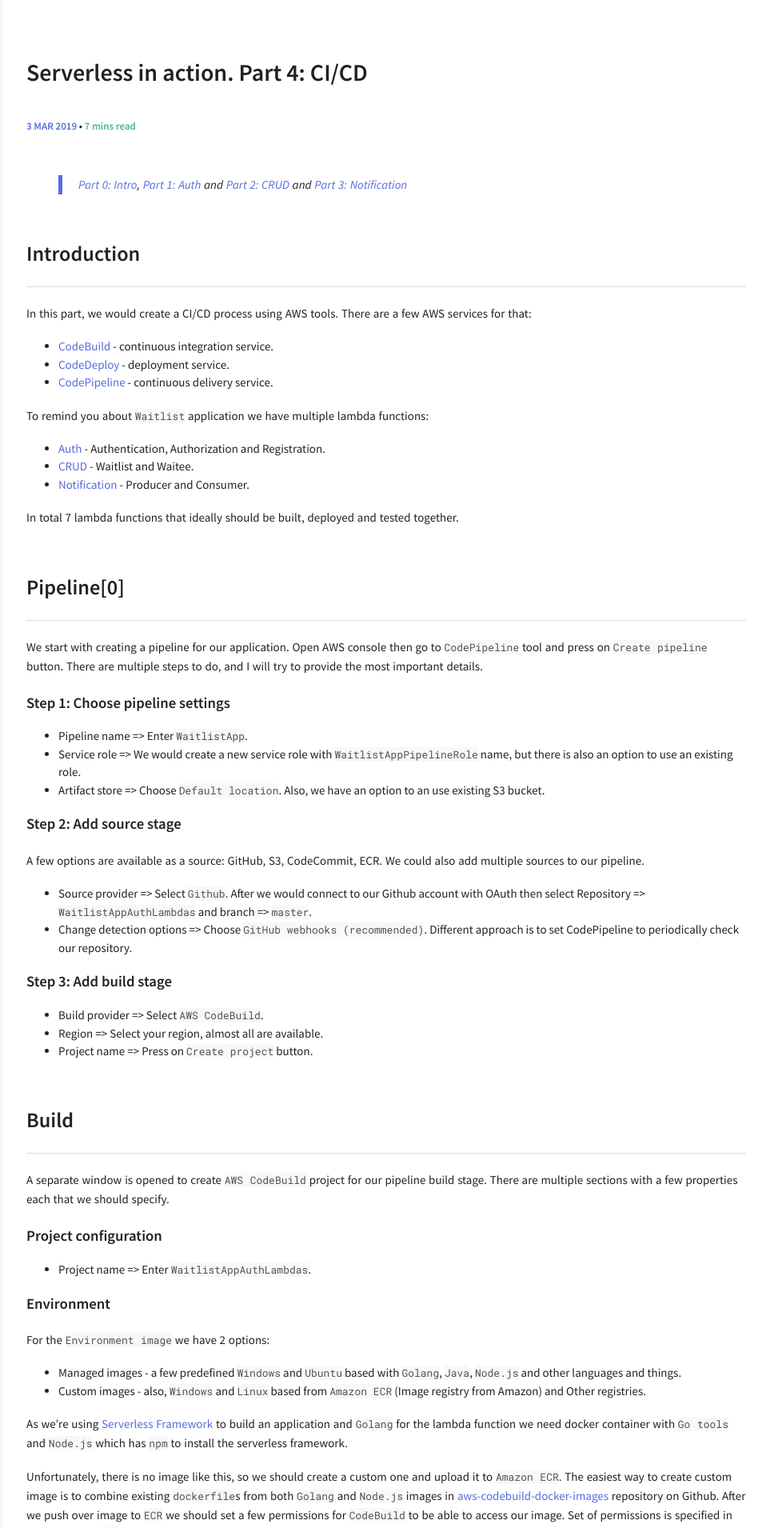
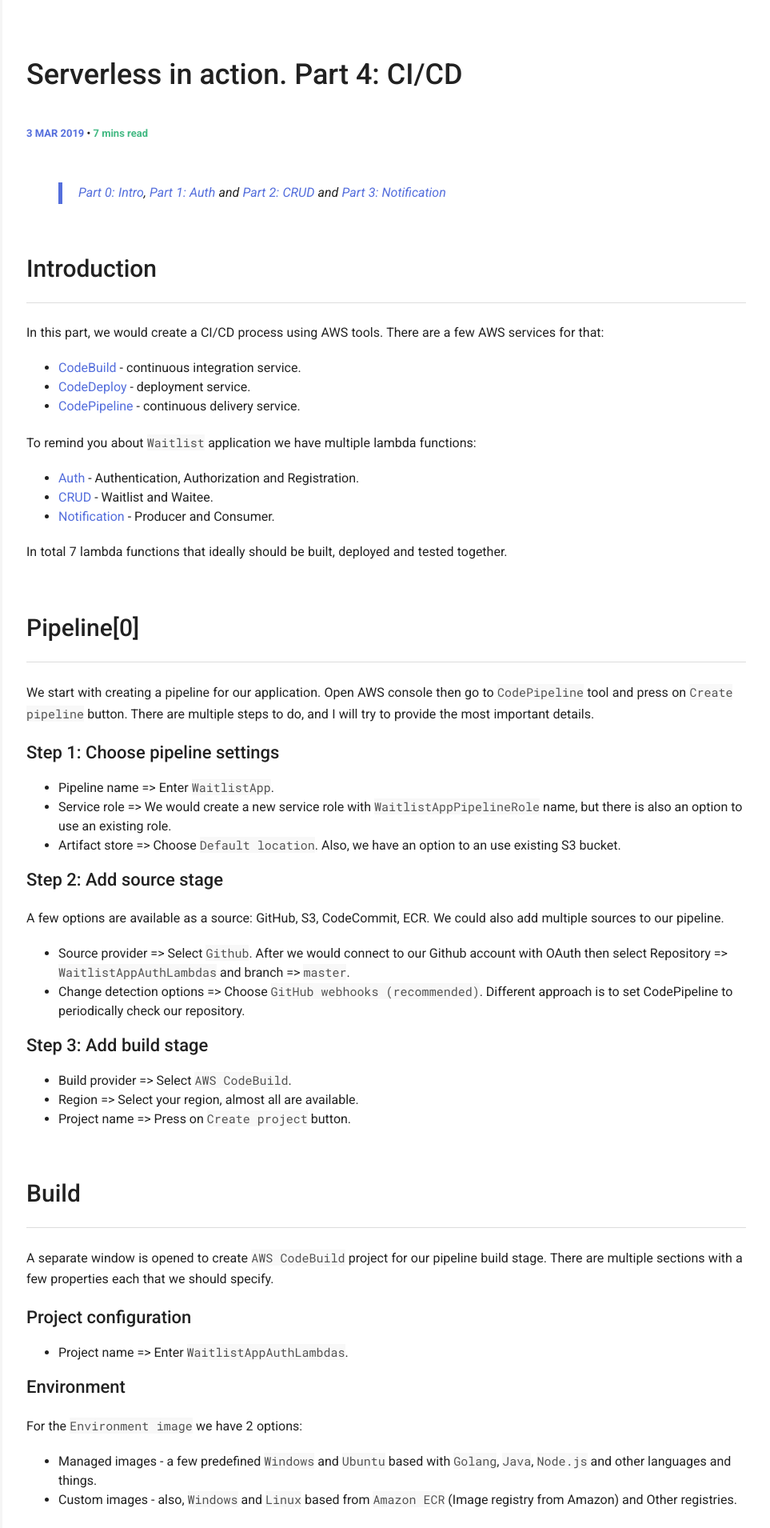
Before and after one commit to korest/korest.github.io, a Jekyll site: the page built from _posts/2019-03-03-serverless-in-action-part-4.md, in a window 1280 px wide. Shown: the top 1910 px of the page at 80% size, without its empty margins (317-1280 px from the left). Built offline with Jekyll 4.4.1, drawn with Linux system fonts in a browser that asks for light colours; comment, search, counter and statistics services are not loaded; some of the changed text lies outside the part shown.

Commit message:
Improve typography with Roboto font and larger sizes
- Replace Source Sans Pro with Roboto for better software engineering aesthetic
- Increase base font size from 15px to 16px
- Bump all heading sizes by 0.125-0.25rem for better hierarchy
- Improve font weight consistency (400 for body, 500 for headings)
- Add modern font smoothing and better fallback fonts
- Update monospace stack with Roboto Mono and developer-friendly fonts
- Enhance line height and spacing for better readability

🤖 Generated with [Claude Code](https://claude.ai/code)

Co-Authored-By: Claude <noreply@anthropic.com>

```diff
--- a/_sass/components/_new-syntax-highlighting.scss
+++ b/_sass/components/_new-syntax-highlighting.scss
@@ -2,7 +2,8 @@ pre, code {
   font-family: $font-family-monospace;
   color: #525252;
   background-color: #f8f8f8;
-  font-size: ($font-size-base - 2);
+  font-size: ($font-size-base - 1);
+  font-weight: 400;
 }
 
 .highlight table td { padding: 0; }
--- a/_sass/components/_typography.scss
+++ b/_sass/components/_typography.scss
@@ -9,9 +9,10 @@
 html {
   line-height: $base-line-height;
   font-family: $font-family-base;
-  font-weight: normal;
+  font-weight: 400;
   color: $text-color;
   -webkit-font-smoothing: antialiased;
+  -moz-osx-font-smoothing: grayscale;
   text-rendering: optimizeLegibility;
   font-size: $font-size-base;
 }
@@ -47,8 +48,9 @@ a {
 //
 
 h1, h2, h3, h4, h5, h6 {
-	font-weight: 600;
-  line-height: 1.7;
+	font-weight: 500;
+  line-height: 1.4;
+  font-family: $font-family-base;
 }
 
 h1 a, h2 a, h3 a, h4 a, h5 a, h6 a {
@@ -83,7 +85,7 @@ hr {
 
 em { font-style: italic; }
 
-strong { font-weight: 600; }
+strong { font-weight: 500; }
 
 small,
 .small {
@@ -93,6 +95,7 @@ small,
 
 p {
   margin: 1.2em 0;
-  word-spacing: 0.05em;
-  line-height: 1.6em;
+  word-spacing: 0.02em;
+  line-height: 1.65em;
+  font-weight: 400;
 }
--- a/_sass/components/_variables.scss
+++ b/_sass/components/_variables.scss
@@ -3,7 +3,7 @@
  */
 
 // Google font import
-@import url(https://fonts.googleapis.com/css?family=Source+Sans+Pro:600,400,400italic|Roboto+Mono);
+@import url(https://fonts.googleapis.com/css2?family=Roboto:ital,wght@0,300;0,400;0,500;0,700;1,400;1,500&family=Roboto+Mono:wght@400;500&display=swap);
 
 // Custom variables
 
@@ -21,25 +21,25 @@ $border-width:               .0625rem !default;
 //
 // Font, line-height, and color for body text, headings, and more.
 
-$font-family-sans-serif:     "Source Sans Pro", "Helvetica Neue", Helvetica, Arial, sans-serif !default;
+$font-family-sans-serif:     "Roboto", "Segoe UI", -apple-system, BlinkMacSystemFont, system-ui, sans-serif !default;
 $font-family-serif:          Georgia, "Times New Roman", Times, serif !default;
-$font-family-monospace:      "Roboto Mono", "Courier New", monospace !default;
+$font-family-monospace:      "Roboto Mono", "SF Mono", "Monaco", "Inconsolata", "Fira Code", "Courier New", monospace !default;
 $font-family-base:           $font-family-sans-serif !default;
 
 // Pixel value used to responsively scale all typography. Applied to the `<html>` element.
-$font-size-root:             15px !default;
+$font-size-root:             16px !default;
 
 $font-size-base:             $font-size-root !default;
 $font-size-lg:               $font-size-root * 1.25 !default;
 $font-size-sm:               $font-size-root * 0.875 !default;
 $font-size-xs:               $font-size-root * 0.75 !default;
 
-$font-size-h1:               2rem !default;
-$font-size-h2:               1.75rem !default;
-$font-size-h3:               1.5rem !default;
-$font-size-h4:               1.25rem !default;
-$font-size-h5:               1.15rem !default;
-$font-size-h6:               1rem !default;
+$font-size-h1:               2.25rem !default;
+$font-size-h2:               1.875rem !default;
+$font-size-h3:               1.625rem !default;
+$font-size-h4:               1.375rem !default;
+$font-size-h5:               1.25rem !default;
+$font-size-h6:               1.125rem !default;
 
 $base-line-height:            1.5;
 $base-space-unit:             1.5em;
```
